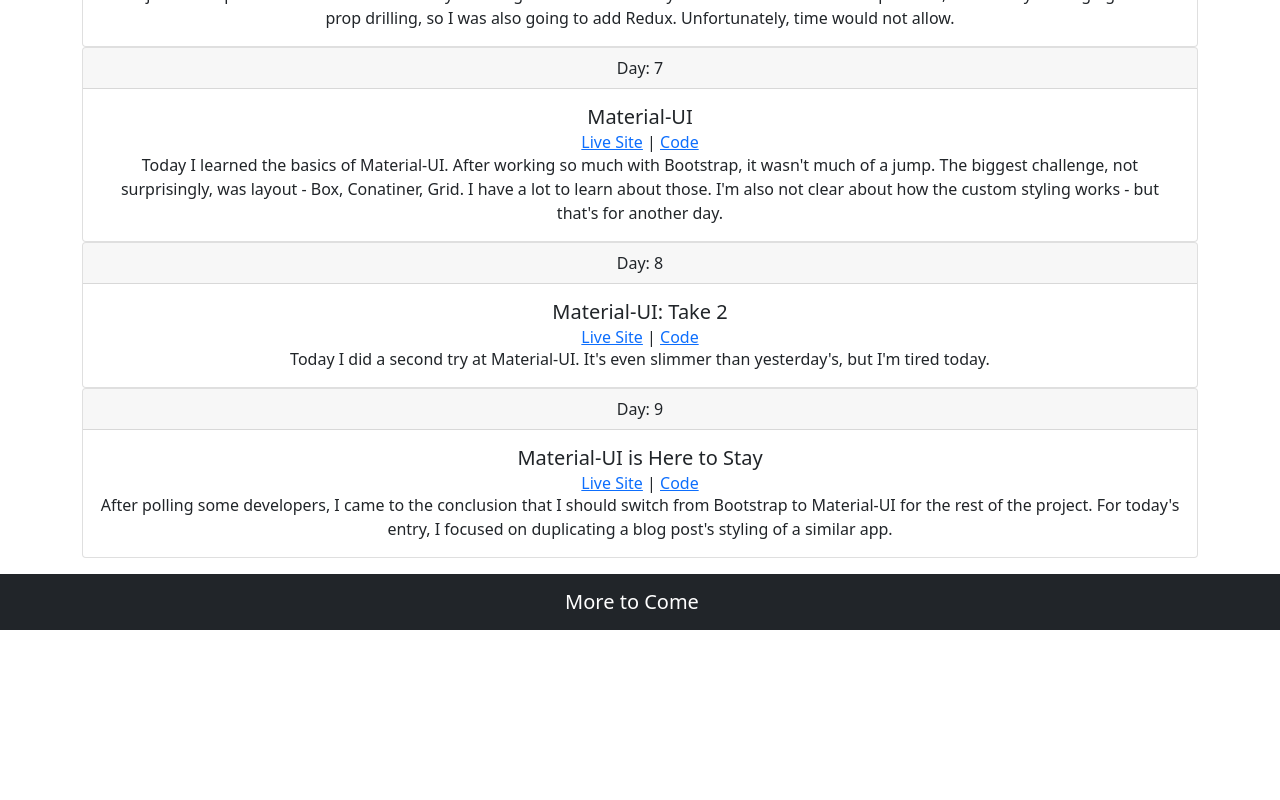
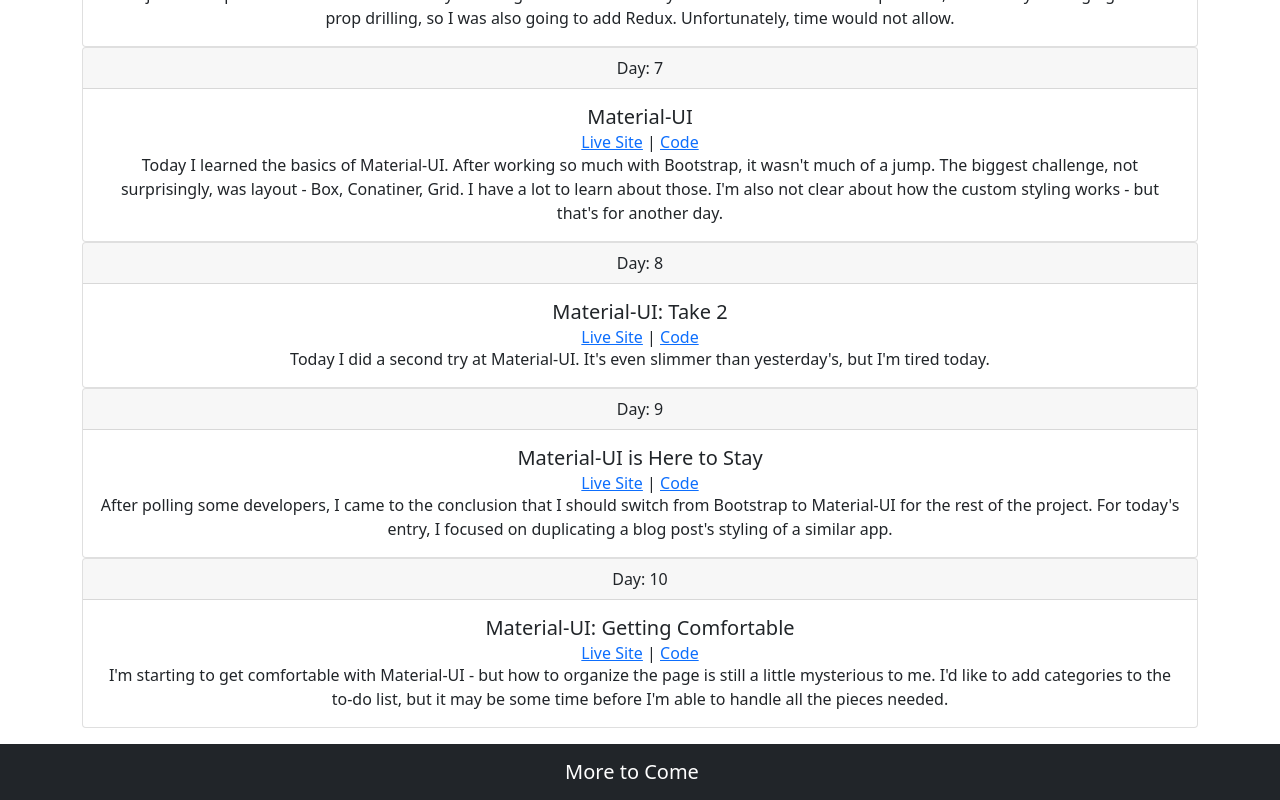
Before and after one commit to ejw773/to-do-30, a React (Create React App) app: page / in a window 1280 px wide. Shown: the part 1379-2179 px from the top of the page. Before the commit the page ends 2009 px from the top, so only its background shows below. Built offline with nearby package versions, Linux system fonts and the light colour scheme.

Commit message:
updates projectInfo

```diff
--- a/src/shared/projectInfo.js
+++ b/src/shared/projectInfo.js
@@ -43,6 +43,11 @@
         day: 9,
         title: 'Material-UI is Here to Stay',
         comment: "After polling some developers, I came to the conclusion that I should switch from Bootstrap to Material-UI for the rest of the project. For today's entry, I focused on duplicating a blog post's styling of a similar app."
+    },
+    {
+        day: 10,
+        title: 'Material-UI: Getting Comfortable',
+        comment: "I'm starting to get comfortable with Material-UI - but how to organize the page is still a little mysterious to me. I'd like to add categories to the to-do list, but it may be some time before I'm able to handle all the pieces needed."
     }
 ];
 
```
